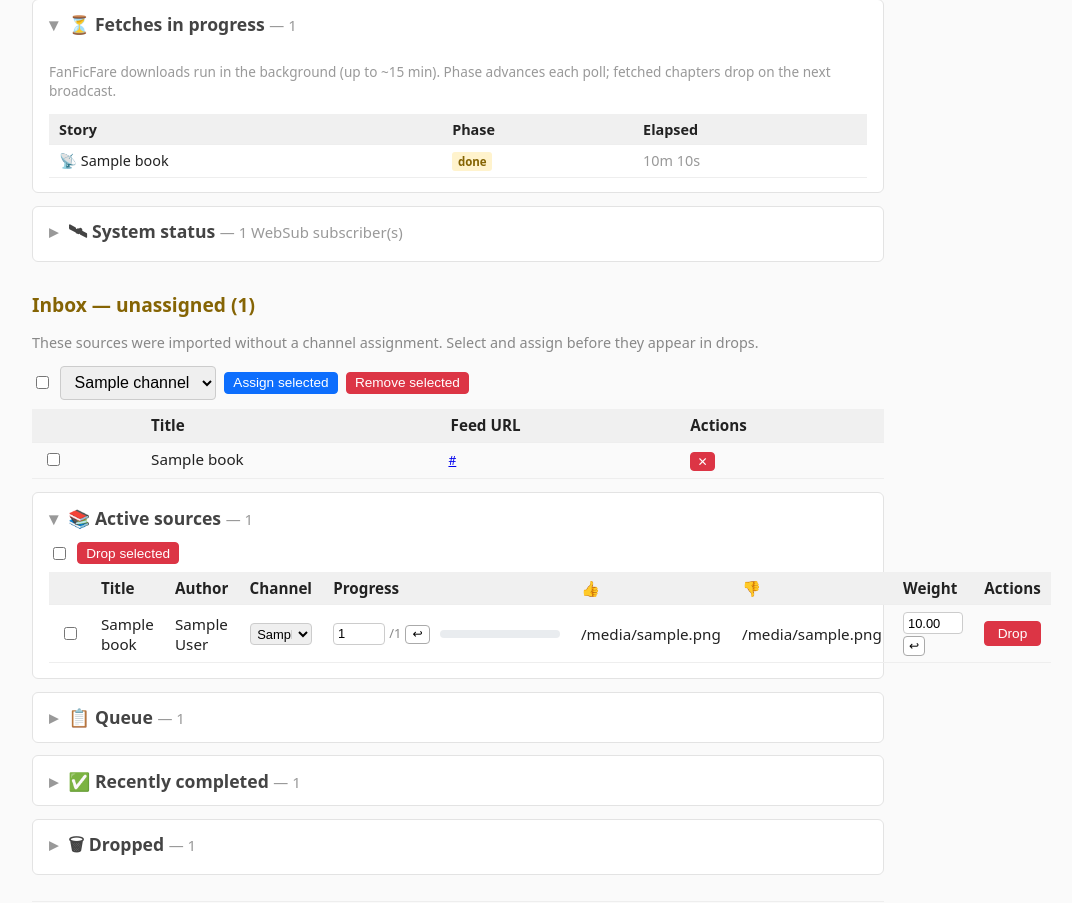
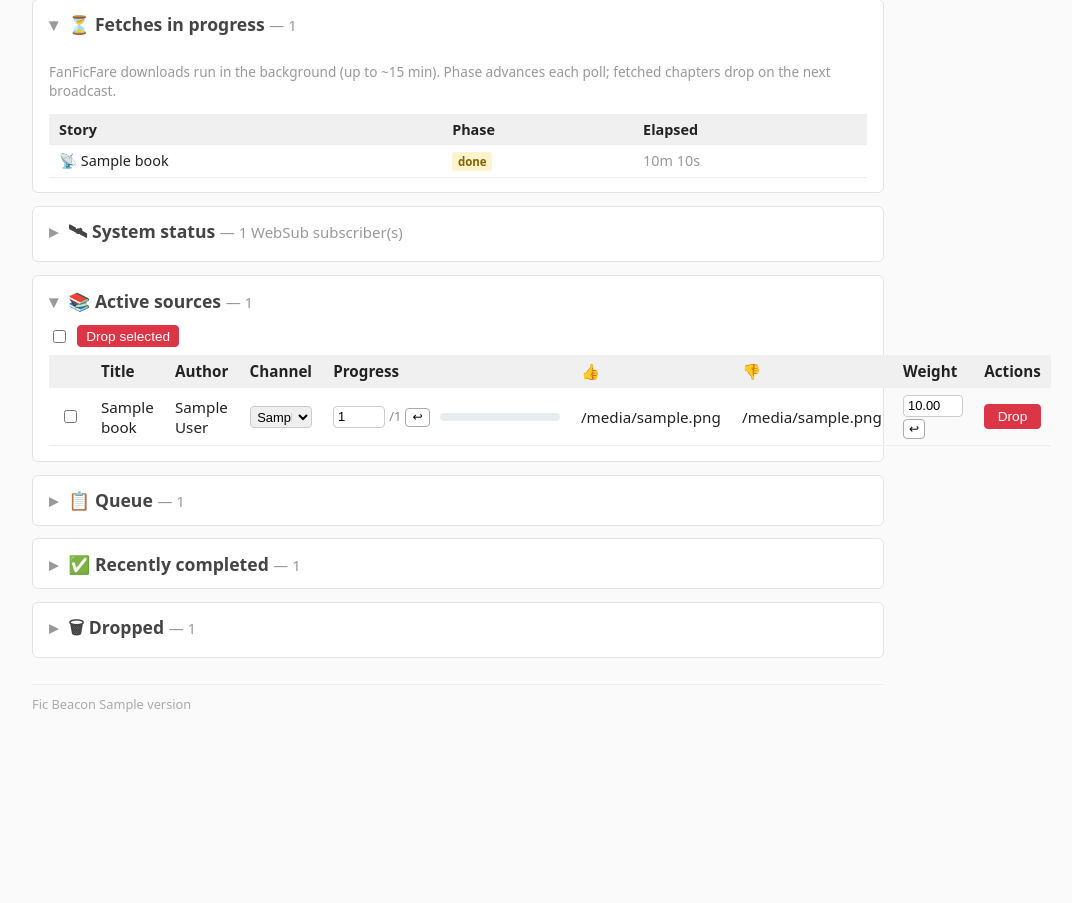
Before and after one commit to Similacrest/fic-beacon, a Python web app: template app/templates/admin/index.html in a window 1280 px wide. Shown: the part 560-1463 px from the top of the page, without its empty margins (182-1254 px from the left). After the commit the page ends 1272 px from the top, so only its background shows below. Run offline with Jinja, Linux system fonts and the light colour scheme; the template is opened without the code that fills it: most values are stand-ins (such as "Sample title", 1, 10 or a date in 2020); some libraries are stand-ins or nearby versions.

Commit message:
refactor: remove the obsolete Inbox channel
The Inbox channel was only ever populated by the OPML file upload, which the
RSS-trigger redesign removed. Since then it was an always-empty system channel:
dead `Channel.is_inbox` column, `ensure_inbox_channel`, the dashboard Inbox
block, the reserved "inbox" slug, and ~6 `is_inbox.is_(False)` filters guarding
against a channel that nothing creates. Remove all of it.

Touches models, database, planner, admin + ongoing routers, the dashboard
template, and the CLAUDE.md data-model summary. Schema-changing — recreate the
app DB volume on upgrade (per the project's no-migration policy).

Co-Authored-By: Claude Opus 4.8 <noreply@anthropic.com>

```diff
--- a/app/models.py
+++ b/app/models.py
@@ -69,8 +69,6 @@ class Channel(Base):
     # Signed carry-over so the stochastic per-cycle mean tracks the budget.
     budget_credit: Mapped[float] = mapped_column(Float, nullable=False, default=0.0)
     queue_order: Mapped[int] = mapped_column(Integer, nullable=False, default=0)
-    # System-managed staging channel; excluded from drops/feeds. Users cannot rename it.
-    is_inbox: Mapped[bool] = mapped_column(Boolean, nullable=False, default=False)
 
 
 class Book(Base):
--- a/app/planner/planner.py
+++ b/app/planner/planner.py
@@ -104,7 +104,6 @@ def run_drop_cycle(session: Session, library_path: Path) -> list[Drop]:
 
     channels = (
         session.query(Channel)
-        .filter(Channel.is_inbox.is_(False))
         .order_by(Channel.queue_order, Channel.id)
         .all()
     )
--- a/app/routers/ongoing.py
+++ b/app/routers/ongoing.py
@@ -63,7 +63,7 @@ def _add_tracked_story(
 @router.get("/", response_class=HTMLResponse)
 def ongoing_list(request: Request, db: Session = Depends(get_db)) -> HTMLResponse:
     sources = db.query(Book).filter(Book.tracked.is_(True)).order_by(Book.title).all()
-    channels = db.query(Channel).filter(Channel.is_inbox.is_(False)).order_by(Channel.queue_order, Channel.name).all()
+    channels = db.query(Channel).order_by(Channel.queue_order, Channel.name).all()
     chan_name = {c.id: c.name for c in db.query(Channel).all()}
     return templates.TemplateResponse(request, "admin/ongoing.html", {
         "sources": sources,
--- a/app/templates/admin/index.html
+++ b/app/templates/admin/index.html
@@ -212,57 +212,6 @@
   {% endif %}
 </details>
 
-{% if inbox_books %}
-<h2 style="color:#856404">Inbox — unassigned ({{ inbox_books|length }})</h2>
-<p style="color:#888; font-size:.9em">
-  These sources were imported without a channel assignment. Select and assign before they appear in drops.
-</p>
-<form method="post" action="/admin/books/batch-set-channel" id="inbox-assign-form">
-  <div style="display:flex; gap:.5em; align-items:center; flex-wrap:wrap; margin-bottom:.6em">
-    <input type="checkbox" id="inbox-check-all" title="Select all">
-    <select name="channel_id" style="width:auto">
-      {% for ch in channels %}
-      <option value="{{ ch.id }}">{{ ch.name }}</option>
-      {% endfor %}
-    </select>
-    <button class="btn btn-primary" type="submit" style="font-size:.85em; padding:.2em .6em"
-            onclick="return batchConfirm('inbox-check', 'Assign selected to channel?')">
-      Assign selected
-    </button>
-    <button class="btn btn-danger" type="submit" formaction="/admin/ongoing/batch-delete"
-            style="font-size:.85em; padding:.2em .6em"
-            onclick="return batchConfirm('inbox-check', 'Remove selected from inbox entirely?')">
-      Remove selected
-    </button>
-  </div>
-</form>
-<table>
-  <thead><tr>
-    <th></th><th>Title</th><th>Feed URL</th><th>Actions</th>
-  </tr></thead>
-  <tbody>
-  {% for book in inbox_books %}
-  <tr>
-    <td>
-      <input type="checkbox" name="book_ids" value="{{ book.id }}"
-             class="inbox-check" id="ic-{{ book.id }}" form="inbox-assign-form">
-    </td>
-    <td><label for="ic-{{ book.id }}" style="cursor:pointer; font-weight:normal">{{ book.title }}</label></td>
-    <td style="font-size:.8em; max-width:260px; overflow:hidden; text-overflow:ellipsis; white-space:nowrap">
-      {% if book.feed_url %}<a href="{{ book.feed_url }}" target="_blank">{{ book.feed_url }}</a>{% else %}—{% endif %}
-    </td>
-    <td>
-      <form method="post" action="/admin/ongoing/{{ book.id }}/delete" style="display:inline"
-            onsubmit="return confirm('Remove this source?')">
-        <button class="btn btn-danger" style="font-size:.8em; padding:.15em .5em">✕</button>
-      </form>
-    </td>
-  </tr>
-  {% endfor %}
-  </tbody>
-</table>
-{% endif %}
-
 <details class="section" open>
 <summary>📚 Active sources <span class="count">— {{ active|length }}</span></summary>
 {% if active %}
@@ -423,7 +372,6 @@ function wireSelectAll(allId, checkClass) {
     document.querySelectorAll('.' + checkClass).forEach(cb => cb.checked = all.checked);
   });
 }
-wireSelectAll('inbox-check-all', 'inbox-check');
 wireSelectAll('active-check-all', 'active-check');
 wireSelectAll('queue-check-all', 'queue-check');
 </script>
```
Also changed, not shown: CLAUDE.md (+1 -1 lines), app/database.py (+0 -21 lines), app/routers/admin.py (+9 -21 lines).
